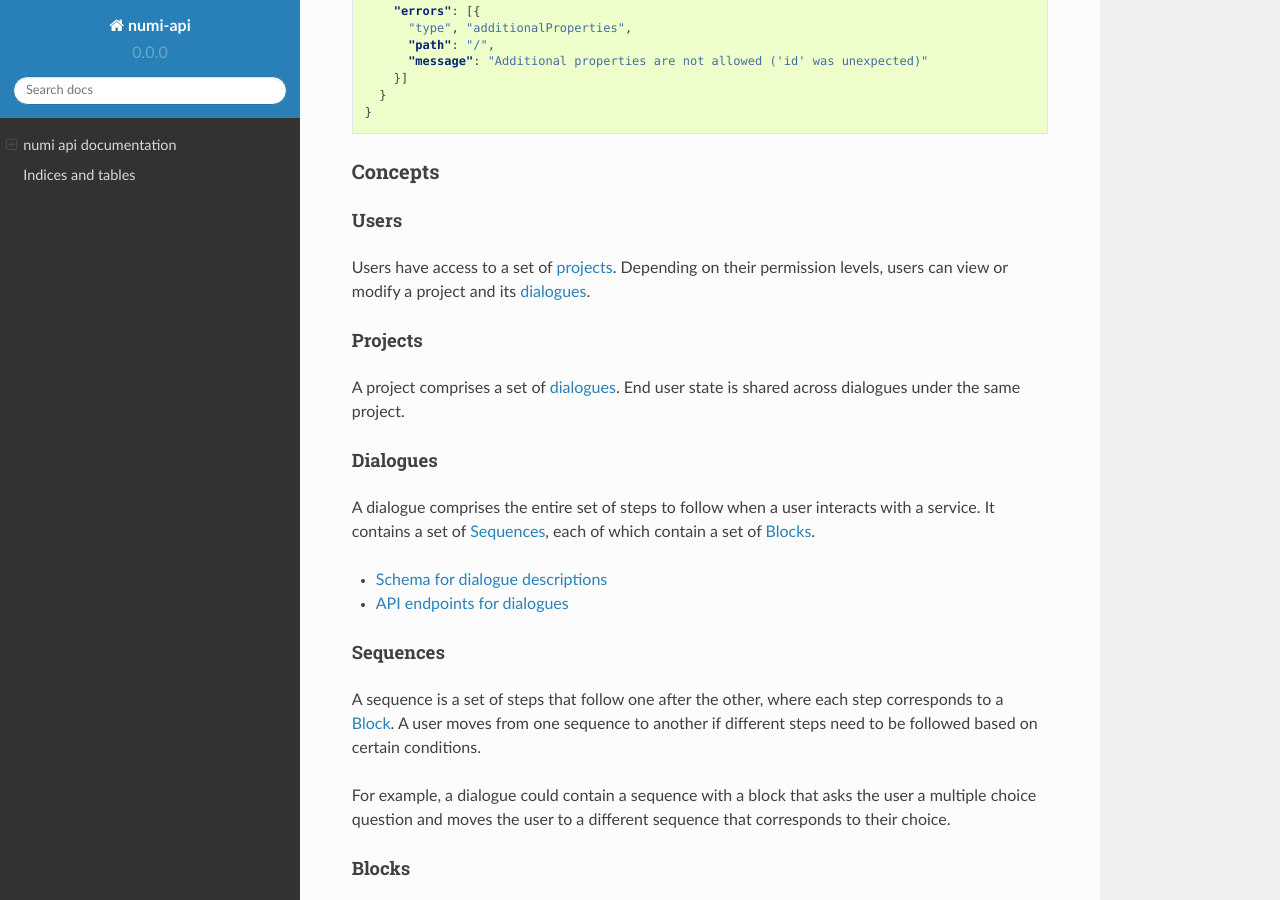
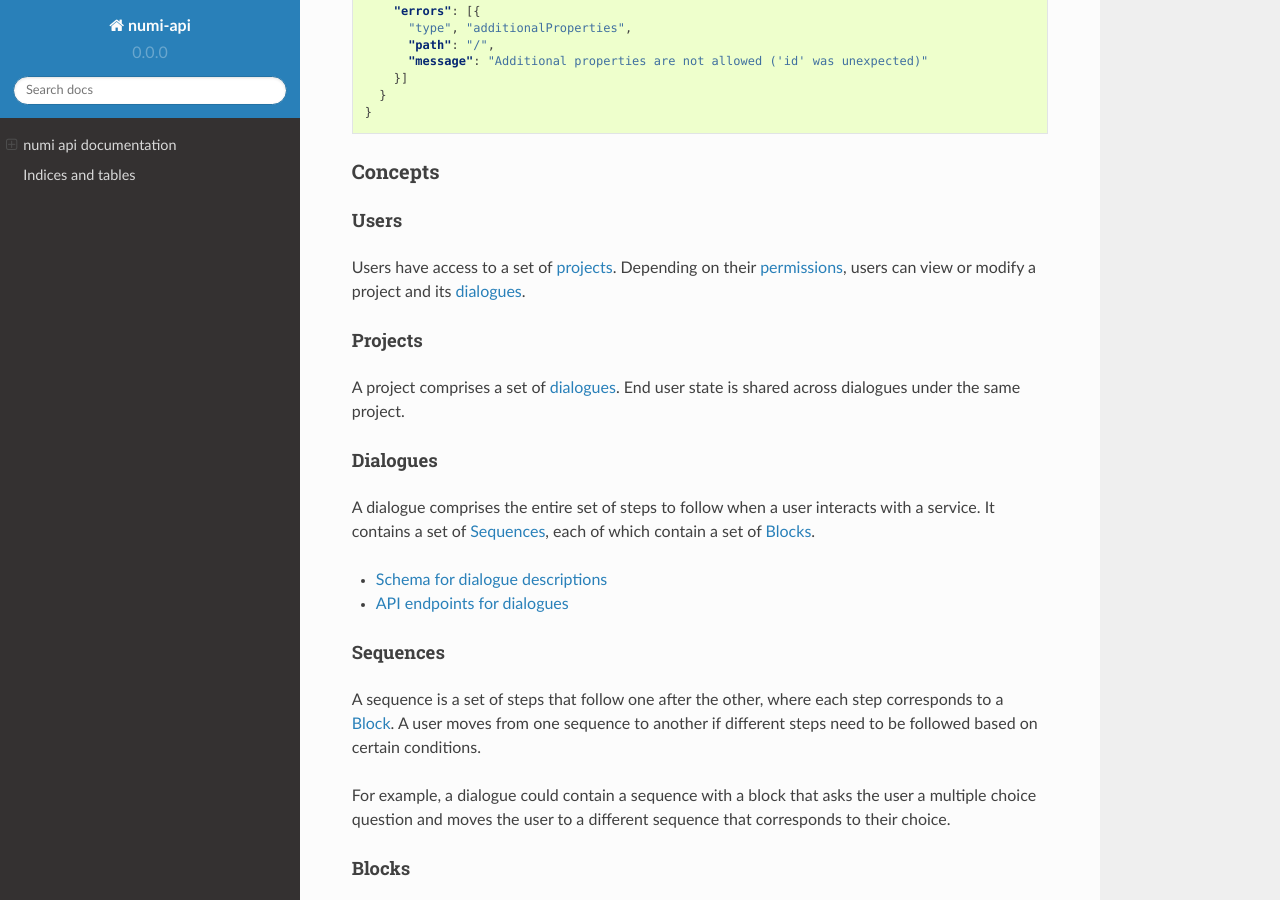
Before and after one commit to praekelt/numi-api, a Sphinx documentation site: the page built from docs/index.rst, in a window 1280 px wide and 900 px high, scrolled down 3076 px. Built offline with Sphinx 7.4.7 and the Read the Docs theme 2.0.0, drawn with Linux system fonts in a browser that asks for light colours.

Commit message:
Reference permissions in user concept description

```diff
--- a/docs/index.rst
+++ b/docs/index.rst
@@ -188,10 +188,9 @@ Concepts
 
 Users
 *****
-Users have access to a set of :ref:`projects <concepts-projects>`. Depending on their permission levels, users can view or modify a project and its :ref:`dialogues <concepts-dialogues>`.
+Users have access to a set of :ref:`projects <concepts-projects>`. Depending on their :ref:`permissions <permissions>`, users can view or modify a project and its :ref:`dialogues <concepts-dialogues>`.
 
 .. TODO link to auth once this is documented.
-.. TODO link to permissions once this is documented.
 
 .. _concepts-projects:
 
```
